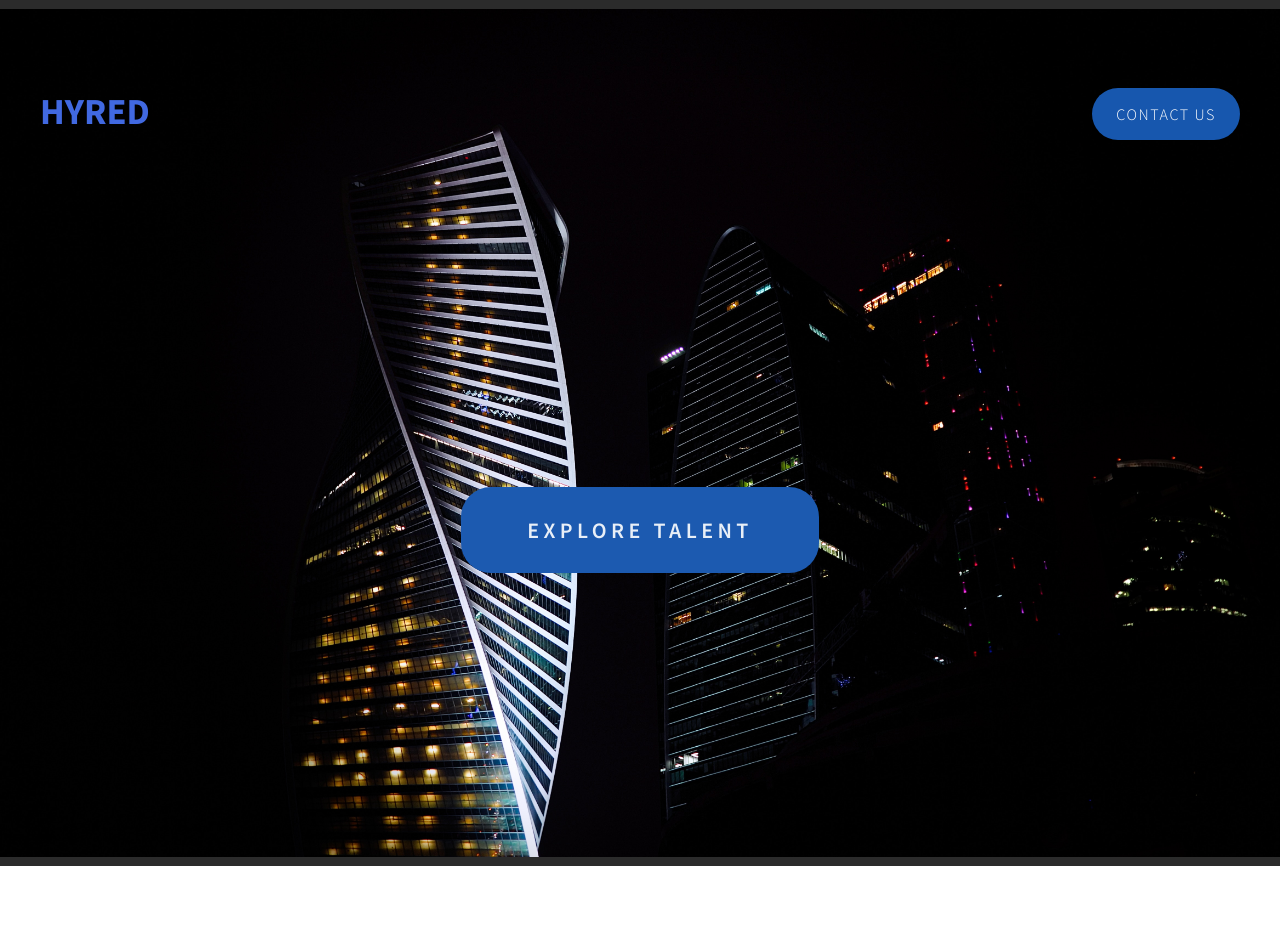
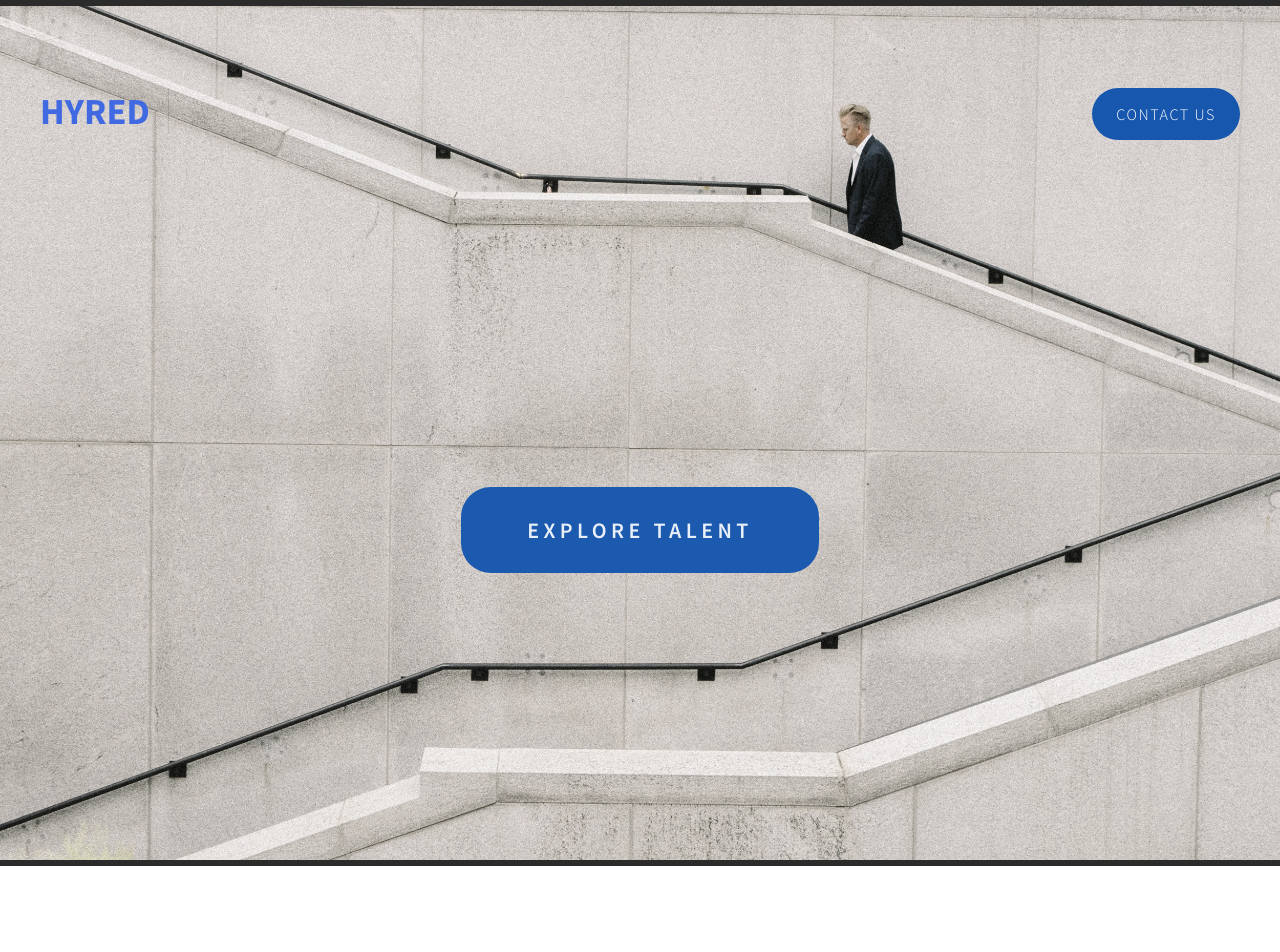
Before and after one commit to Dtoyne/FinanceBull, a PHP site: page /index.html in a window 1280 px wide. Shown: the top 952 px of the page. Run offline with PHP 8.4, Linux system fonts and the light colour scheme.

Commit message:
Final change

```diff
--- a/default.css
+++ b/default.css
@@ -368,7 +368,7 @@ ul.contact li a.icon-rss:before
 
 #header-wrapper
 {
-	background: #2b2b2b url(images/tower.jpg) no-repeat center;
+	background: #2b2b2b url(images/josh.jpg) no-repeat center;
 	background-size: 100%;
 }
 
```
Also changed, not shown: images/josh.jpg (added).
